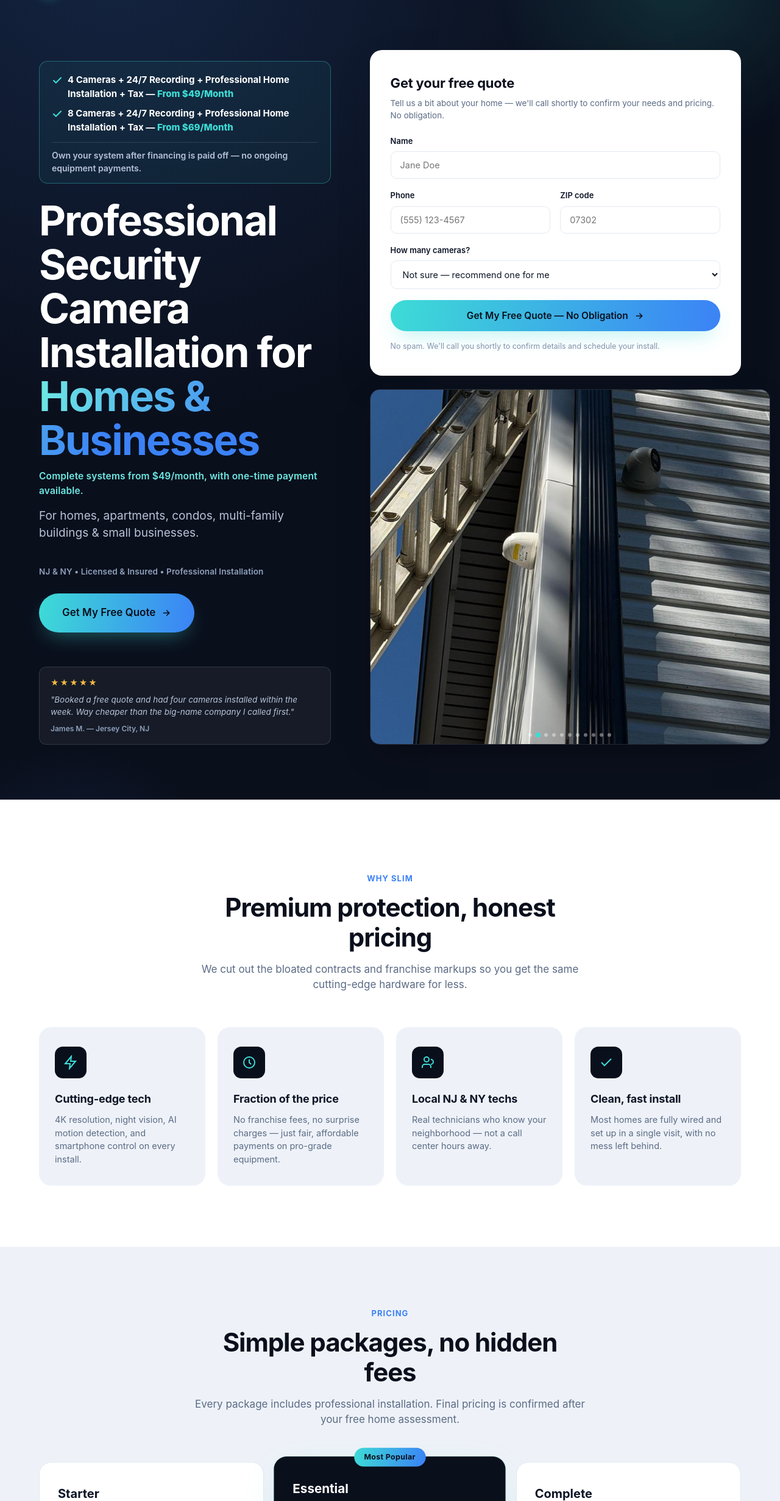
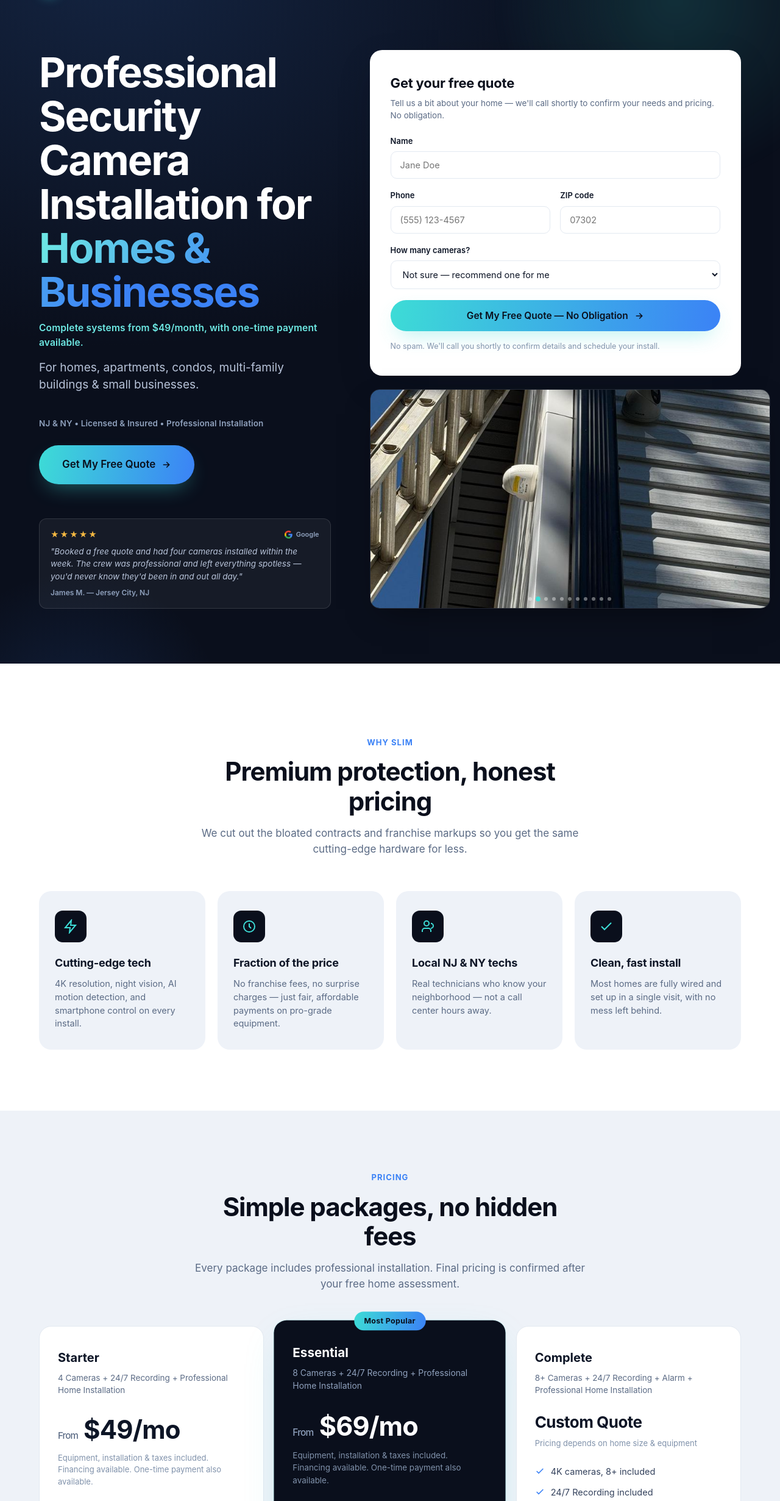
Before and after one commit to henrissss/slim-security, a website: page slim-security/public/v5.html in a window 1280 px wide. Shown: the part 68-2529 px from the top of the page at 61% size. Drawn offline with Linux system fonts and the light colour scheme.

```diff
--- a/slim-security/public/v5.html
+++ b/slim-security/public/v5.html
@@ -355,6 +355,8 @@
   .price-amount{font-size:42px;font-weight:700;letter-spacing:-0.02em;margin-bottom:6px;}
   .price-amount span{font-size:15px;font-weight:500;color:#5b6b85;}
   .price-card.featured .price-amount span{color:var(--slate-400);}
+  .price-onetime{font-size:14px;font-weight:600;color:#33415c;margin-bottom:14px;}
+  .price-card.featured .price-onetime{color:var(--slate-200,#d7e0ee);}
   .price-note{font-size:13px;color:#8092ab;margin-bottom:26px;}
   .price-card ul{margin-bottom:28px;flex:1;}
   .price-card ul li{display:flex;align-items:flex-start;gap:10px;font-size:14.5px;margin-bottom:12px;color:#33415c;}
@@ -387,7 +389,10 @@
   .testi-section{padding:110px 0;background:var(--navy-950);color:var(--white);}
   .testi-grid{display:grid;grid-template-columns:repeat(3,1fr);gap:22px;}
   .testi-card{background:var(--navy-900);border:1px solid var(--navy-700);border-radius:var(--radius-lg);padding:30px;}
-  .stars{display:flex;gap:4px;margin-bottom:18px;}
+  .testi-top{display:flex;align-items:center;justify-content:space-between;margin-bottom:18px;}
+  .google-badge{display:flex;align-items:center;gap:6px;font-size:12.5px;font-weight:600;color:var(--slate-400);}
+  .google-badge svg{width:15px;height:15px;flex-shrink:0;}
+  .stars{display:flex;gap:4px;}
   .stars svg{width:16px;height:16px;color:var(--amber-400);}
   .testi-card p{font-size:15px;color:var(--slate-300);margin-bottom:24px;line-height:1.6;}
   .testi-person{display:flex;align-items:center;gap:12px;}
@@ -484,7 +489,10 @@
     margin-top:30px;padding:16px 18px;background:rgba(255,255,255,0.05);
     border:1px solid rgba(255,255,255,0.12);border-radius:12px;position:relative;
   }
-  .contact-info .mini-testi .stars{color:var(--amber-400);font-size:13px;margin-bottom:8px;letter-spacing:2px;}
+  .contact-info .mini-testi-top{display:flex;align-items:center;justify-content:space-between;margin-bottom:8px;}
+  .contact-info .mini-testi .stars{color:var(--amber-400);font-size:13px;letter-spacing:2px;}
+  .contact-info .mini-testi .google-badge{font-size:11px;color:var(--slate-400);}
+  .contact-info .mini-testi .google-badge svg{width:13px;height:13px;}
   .contact-info .mini-testi p{color:var(--slate-300);font-size:13.5px;margin-bottom:8px;font-style:italic;line-height:1.5;}
   .contact-info .mini-testi .who{color:var(--slate-400);font-size:12px;font-weight:600;font-style:normal;}
   /* On mobile the testimonial is replaced by the photo slideshow below, so hide it there. */
@@ -711,17 +719,6 @@
   <div class="container">
     <div class="contact-wrap reveal">
       <div class="contact-info">
-        <div class="price-highlight">
-          <div class="price-highlight-row">
-            <svg viewBox="0 0 24 24" fill="none" stroke="currentColor" stroke-width="2.8" stroke-linecap="round" stroke-linejoin="round"><path d="M20 6L9 17l-5-5"/></svg>
-            <span>4 Cameras + 24/7 Recording + Professional Home Installation + Tax — <span class="amt">From $49/Month</span></span>
-          </div>
-          <div class="price-highlight-row">
-            <svg viewBox="0 0 24 24" fill="none" stroke="currentColor" stroke-width="2.8" stroke-linecap="round" stroke-linejoin="round"><path d="M20 6L9 17l-5-5"/></svg>
-            <span>8 Cameras + 24/7 Recording + Professional Home Installation + Tax — <span class="amt">From $69/Month</span></span>
-          </div>
-          <div class="price-highlight-foot">Own your system after financing is paid off — no ongoing equipment payments.</div>
-        </div>
         <h1>Professional Security Camera Installation for <span class="grad">Homes &amp; Businesses</span></h1>
         <p class="lead-sub">Complete systems from $49/month, with one-time payment available.</p>
         <p class="lead">For homes, apartments, condos, multi-family buildings &amp; small businesses.</p>
@@ -731,9 +728,18 @@
             <svg viewBox="0 0 24 24" fill="none" stroke="currentColor" stroke-width="2.4" stroke-linecap="round"><path d="M5 12h14M13 6l6 6-6 6"/></svg>
           </a>
         </div>
+        <!-- PLACEHOLDER REVIEW — see note above the testimonials section
+             further down; the Google badge should only sit next to a real
+             Google review, so replace this text before going live. -->
         <div class="mini-testi">
-          <div class="stars">★★★★★</div>
-          <p>"Booked a free quote and had four cameras installed within the week. Way cheaper than the big-name company I called first."</p>
+          <div class="mini-testi-top">
+            <div class="stars">★★★★★</div>
+            <div class="google-badge">
+              <svg viewBox="0 0 18 18"><path fill="#4285F4" d="M17.64 9.2045c0-.6381-.0573-1.2518-.1636-1.8409H9v3.4818h4.8436c-.2086 1.125-.8427 2.0782-1.7959 2.7164v2.2582h2.9087c1.7018-1.5668 2.6836-3.8741 2.6836-6.6155z"/><path fill="#34A853" d="M9 18c2.43 0 4.4673-.806 5.9564-2.1805l-2.9087-2.2582c-.8064.54-1.8368.8591-3.0477.8591-2.3445 0-4.3282-1.5831-5.0359-3.7104H.9573v2.3318C2.4382 15.9832 5.4818 18 9 18z"/><path fill="#FBBC05" d="M3.9641 10.71c-.18-.54-.2823-1.1168-.2823-1.71s.1023-1.17.2823-1.71V4.9582H.9573C.3477 6.1732 0 7.5477 0 9s.3477 2.8268.9573 4.0418L3.9641 10.71z"/><path fill="#EA4335" d="M9 3.5795c1.3214 0 2.5077.4541 3.4405 1.346l2.5814-2.5814C13.4632.8918 11.4259 0 9 0 5.4818 0 2.4382 2.0168.9573 4.9582L3.9641 7.29C4.6718 5.1627 6.6555 3.5795 9 3.5795z"/></svg>
+              Google
+            </div>
+          </div>
+          <p>"Booked a free quote and had four cameras installed within the week. The crew was professional and left everything spotless — you'd never know they'd been in and out all day."</p>
           <div class="who">James M. — Jersey City, NJ</div>
         </div>
         <div class="hero-slideshow-mobile" id="heroSlideshowMobile">
@@ -867,8 +873,8 @@
       <div class="price-card">
         <h3>Starter</h3>
         <p class="price-sub">4 Cameras + 24/7 Recording + Professional Home Installation</p>
-        <div class="price-amount">$49/mo <span>from</span></div>
-        <p class="price-note">Taxes &amp; installation included — pay it off, then $0/month</p>
+        <div class="price-amount"><span>From</span> $49/mo</div>
+        <p class="price-note">Equipment, installation &amp; taxes included. Financing available. One-time payment also available.</p>
         <ul>
           <li><svg viewBox="0 0 24 24" fill="none" stroke="currentColor" stroke-width="2.4"><path d="M20 6L9 17l-5-5"/></svg>4 &times; 3K–4K cameras</li>
           <li><svg viewBox="0 0 24 24" fill="none" stroke="currentColor" stroke-width="2.4"><path d="M20 6L9 17l-5-5"/></svg>24/7 Recording included</li>
@@ -882,8 +888,8 @@
         <div class="price-tag">Most Popular</div>
         <h3>Essential</h3>
         <p class="price-sub">8 Cameras + 24/7 Recording + Professional Home Installation</p>
-        <div class="price-amount">$69/mo <span>from</span></div>
-        <p class="price-note">Taxes &amp; installation included — pay it off, then $0/month</p>
+        <div class="price-amount"><span>From</span> $69/mo</div>
+        <p class="price-note">Equipment, installation &amp; taxes included. Financing available. One-time payment also available.</p>
         <ul>
           <li><svg viewBox="0 0 24 24" fill="none" stroke="currentColor" stroke-width="2.4"><path d="M20 6L9 17l-5-5"/></svg>8 &times; 3K–4K cameras</li>
           <li><svg viewBox="0 0 24 24" fill="none" stroke="currentColor" stroke-width="2.4"><path d="M20 6L9 17l-5-5"/></svg>24/7 Recording included</li>
@@ -897,7 +903,7 @@
       <div class="price-card">
         <h3>Complete</h3>
         <p class="price-sub">8+ Cameras + 24/7 Recording + Alarm + Professional Home Installation</p>
-        <div class="price-amount" style="font-size:26px;">Get a Quote</div>
+        <div class="price-amount" style="font-size:26px;">Custom Quote</div>
         <p class="price-note">Pricing depends on home size &amp; equipment</p>
         <ul>
           <li><svg viewBox="0 0 24 24" fill="none" stroke="currentColor" stroke-width="2.4"><path d="M20 6L9 17l-5-5"/></svg>4K cameras, 8+ included</li>
@@ -951,16 +957,33 @@
       <h2>Trusted by homeowners across NJ &amp; NY</h2>
     </div>
     <div class="testi-grid reveal-stagger">
+      <!-- PLACEHOLDER REVIEWS — not real customer reviews. Replace the three
+           cards below (text, names, towns) with actual reviews pulled from
+           the business's Google profile before this page goes live. The
+           Google "G" badge should only ever sit next to a review that is
+           genuinely posted on Google — don't leave it on placeholder text. -->
       <div class="testi-card">
-        <div class="stars">★★★★★</div>
-        <p>"Booked a free quote and had four cameras installed within the week. Way cheaper than the big-name company I called first."</p>
+        <div class="testi-top">
+          <div class="stars">★★★★★</div>
+          <div class="google-badge">
+            <svg viewBox="0 0 18 18"><path fill="#4285F4" d="M17.64 9.2045c0-.6381-.0573-1.2518-.1636-1.8409H9v3.4818h4.8436c-.2086 1.125-.8427 2.0782-1.7959 2.7164v2.2582h2.9087c1.7018-1.5668 2.6836-3.8741 2.6836-6.6155z"/><path fill="#34A853" d="M9 18c2.43 0 4.4673-.806 5.9564-2.1805l-2.9087-2.2582c-.8064.54-1.8368.8591-3.0477.8591-2.3445 0-4.3282-1.5831-5.0359-3.7104H.9573v2.3318C2.4382 15.9832 5.4818 18 9 18z"/><path fill="#FBBC05" d="M3.9641 10.71c-.18-.54-.2823-1.1168-.2823-1.71s.1023-1.17.2823-1.71V4.9582H.9573C.3477 6.1732 0 7.5477 0 9s.3477 2.8268.9573 4.0418L3.9641 10.71z"/><path fill="#EA4335" d="M9 3.5795c1.3214 0 2.5077.4541 3.4405 1.346l2.5814-2.5814C13.4632.8918 11.4259 0 9 0 5.4818 0 2.4382 2.0168.9573 4.9582L3.9641 7.29C4.6718 5.1627 6.6555 3.5795 9 3.5795z"/></svg>
+            Google
+          </div>
+        </div>
+        <p>"Booked a free quote and had four cameras installed within the week. The crew was professional and left everything spotless — you'd never know they'd been in and out all day."</p>
         <div class="testi-person">
           <div class="avatar">JM</div>
           <div><b>James M.</b><span>Jersey City, NJ</span></div>
         </div>
       </div>
       <div class="testi-card">
-        <div class="stars">★★★★★</div>
+        <div class="testi-top">
+          <div class="stars">★★★★★</div>
+          <div class="google-badge">
+            <svg viewBox="0 0 18 18"><path fill="#4285F4" d="M17.64 9.2045c0-.6381-.0573-1.2518-.1636-1.8409H9v3.4818h4.8436c-.2086 1.125-.8427 2.0782-1.7959 2.7164v2.2582h2.9087c1.7018-1.5668 2.6836-3.8741 2.6836-6.6155z"/><path fill="#34A853" d="M9 18c2.43 0 4.4673-.806 5.9564-2.1805l-2.9087-2.2582c-.8064.54-1.8368.8591-3.0477.8591-2.3445 0-4.3282-1.5831-5.0359-3.7104H.9573v2.3318C2.4382 15.9832 5.4818 18 9 18z"/><path fill="#FBBC05" d="M3.9641 10.71c-.18-.54-.2823-1.1168-.2823-1.71s.1023-1.17.2823-1.71V4.9582H.9573C.3477 6.1732 0 7.5477 0 9s.3477 2.8268.9573 4.0418L3.9641 10.71z"/><path fill="#EA4335" d="M9 3.5795c1.3214 0 2.5077.4541 3.4405 1.346l2.5814-2.5814C13.4632.8918 11.4259 0 9 0 5.4818 0 2.4382 2.0168.9573 4.9582L3.9641 7.29C4.6718 5.1627 6.6555 3.5795 9 3.5795z"/></svg>
+            Google
+          </div>
+        </div>
         <p>"The app is so easy to use and the install crew was professional and quick. Highly recommend Slim CCTV Security to any neighbor."</p>
         <div class="testi-person">
           <div class="avatar">RP</div>
@@ -968,8 +991,14 @@
         </div>
       </div>
       <div class="testi-card">
-        <div class="stars">★★★★★</div>
-        <p>"Finally caught a package thief thanks to the doorbell cam. Setup took under an hour and the price was unbeatable."</p>
+        <div class="testi-top">
+          <div class="stars">★★★★★</div>
+          <div class="google-badge">
+            <svg viewBox="0 0 18 18"><path fill="#4285F4" d="M17.64 9.2045c0-.6381-.0573-1.2518-.1636-1.8409H9v3.4818h4.8436c-.2086 1.125-.8427 2.0782-1.7959 2.7164v2.2582h2.9087c1.7018-1.5668 2.6836-3.8741 2.6836-6.6155z"/><path fill="#34A853" d="M9 18c2.43 0 4.4673-.806 5.9564-2.1805l-2.9087-2.2582c-.8064.54-1.8368.8591-3.0477.8591-2.3445 0-4.3282-1.5831-5.0359-3.7104H.9573v2.3318C2.4382 15.9832 5.4818 18 9 18z"/><path fill="#FBBC05" d="M3.9641 10.71c-.18-.54-.2823-1.1168-.2823-1.71s.1023-1.17.2823-1.71V4.9582H.9573C.3477 6.1732 0 7.5477 0 9s.3477 2.8268.9573 4.0418L3.9641 10.71z"/><path fill="#EA4335" d="M9 3.5795c1.3214 0 2.5077.4541 3.4405 1.346l2.5814-2.5814C13.4632.8918 11.4259 0 9 0 5.4818 0 2.4382 2.0168.9573 4.9582L3.9641 7.29C4.6718 5.1627 6.6555 3.5795 9 3.5795z"/></svg>
+            Google
+          </div>
+        </div>
+        <p>"Professional from start to finish — showed up on time, walked me through the whole setup, and left the place spotless. You'd never know they were even here."</p>
         <div class="testi-person">
           <div class="avatar">DK</div>
           <div><b>David K.</b><span>Yonkers, NY</span></div>
```
